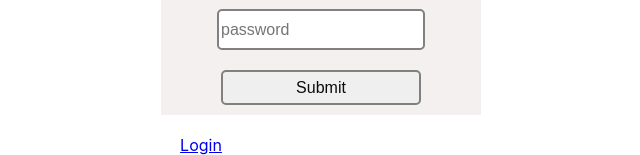
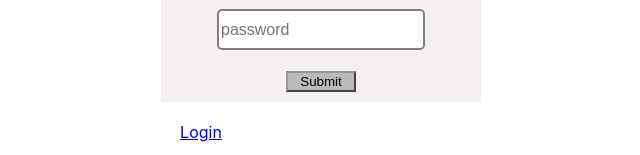
Before and after one commit to kalyaniB1998/PulseProject, a React (Create React App) app: page /signup in a window 1280 px wide. Shown: the part 728-883 px from the top of the page, without its empty margins (439-1079 px from the left). Built offline with nearby package versions, Linux system fonts and the light colour scheme.

Commit message:
added signup

```diff
--- a/src/App.css
+++ b/src/App.css
@@ -29,3 +29,9 @@ form div{
   margin-left: 600px;
   width: 300px;
   }
+
+  .password{
+     width: 70px;
+     border-color: rgb(152, 152, 152);
+     background-color: rgb(186, 186, 188);
+  }
--- a/src/components/Signup.js
+++ b/src/components/Signup.js
@@ -48,7 +48,7 @@ function Signup() {
            <input className="login" type="password" placeholder="password"/>
         </div>
         <div>
-           <button className='login'>Submit</button>
+           <button className='password'>Submit</button>
         </div>
       </form>
       <br/>
```
